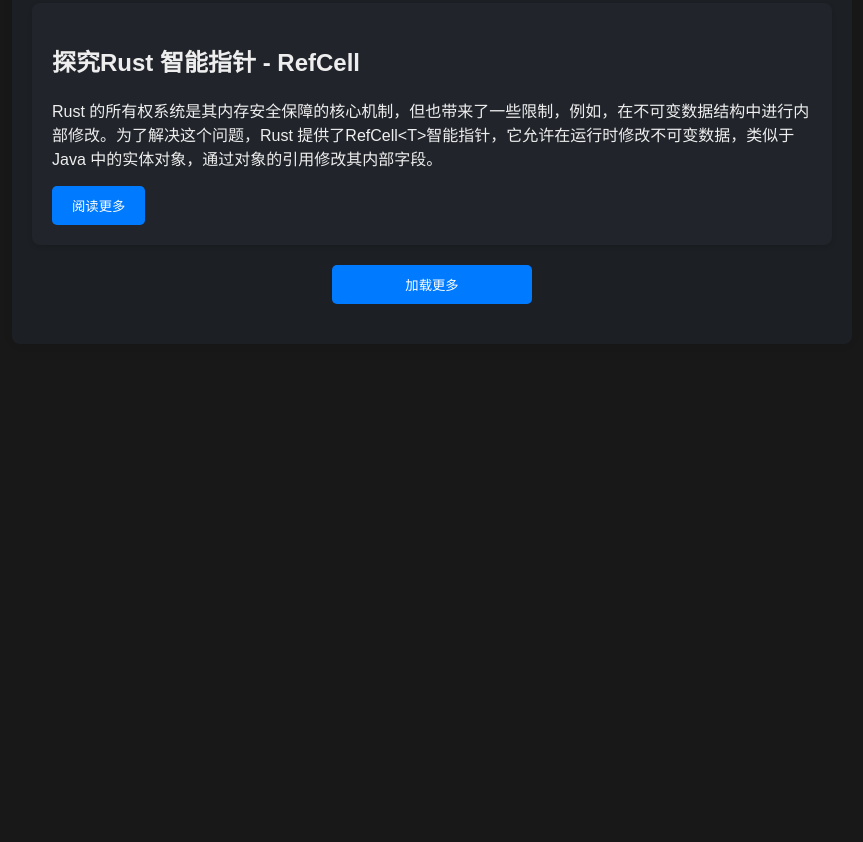
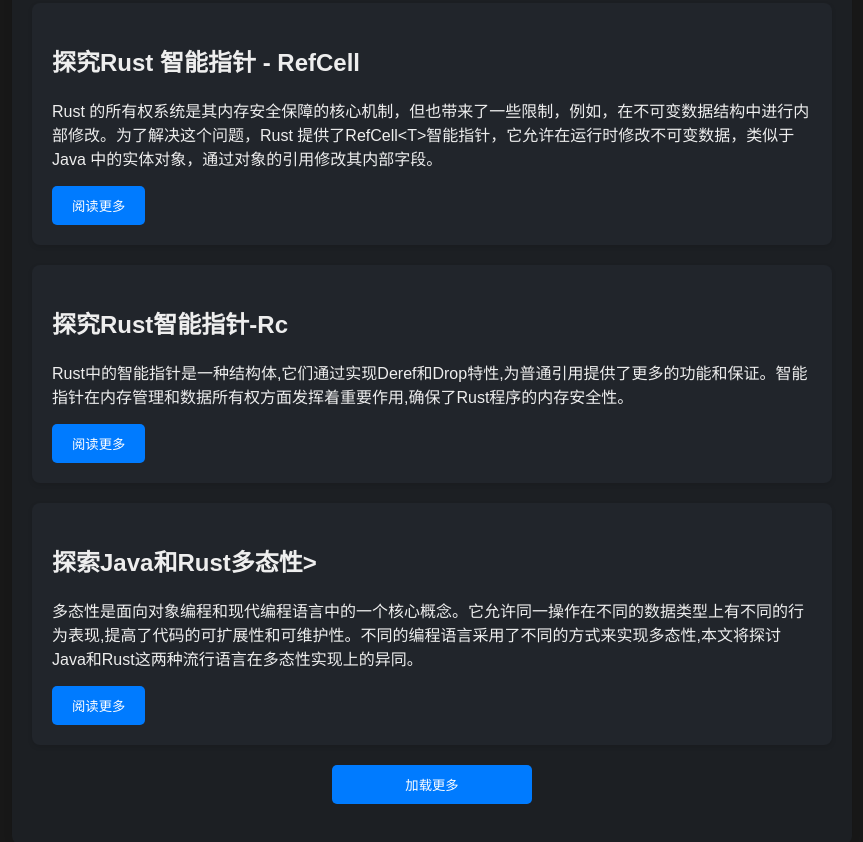
Before and after one commit to sivanbil/sivanbil.github.io, a plain HTML site: page index.html in a window 1280 px wide. Shown: the part 636-1478 px from the top of the page, without its empty margins (208-1071 px from the left). Before the commit the page ends 1000 px from the top, so only its background shows below. Drawn offline with nearby package versions, Linux system fonts and the light colour scheme.

Commit message:
Update index.html

```diff
--- a/index.html
+++ b/index.html
@@ -198,6 +198,18 @@
       <button class="read-more" onclick="openModal()">阅读更多</button>
     </article>
 
+    <article class="animate__animated animate__fadeInUp">
+      <h2>探究Rust智能指针-Rc<T></h2>
+      <p>Rust中的智能指针是一种结构体,它们通过实现Deref和Drop特性,为普通引用提供了更多的功能和保证。智能指针在内存管理和数据所有权方面发挥着重要作用,确保了Rust程序的内存安全性。</p>
+      <button class="read-more" onclick="openModal()">阅读更多</button>
+    </article>
+
+    <article class="animate__animated animate__fadeInUp">
+      <h2>探索Java和Rust多态性></h2>
+      <p>多态性是面向对象编程和现代编程语言中的一个核心概念。它允许同一操作在不同的数据类型上有不同的行为表现,提高了代码的可扩展性和可维护性。不同的编程语言采用了不同的方式来实现多态性,本文将探讨Java和Rust这两种流行语言在多态性实现上的异同。</p>
+      <button class="read-more" onclick="openModal()">阅读更多</button>
+    </article>
+
     <button class="load-more" onclick="openModal()">加载更多</button>
 
   </div>
```
